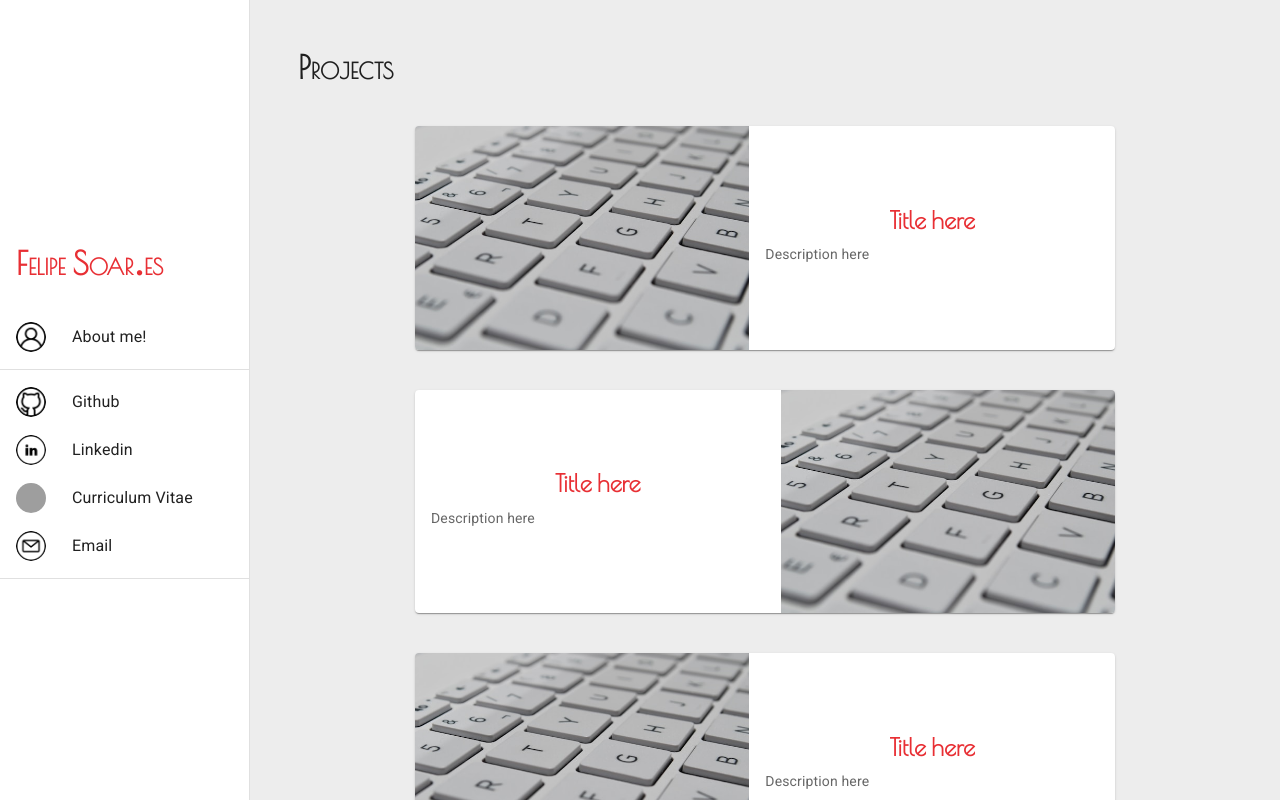
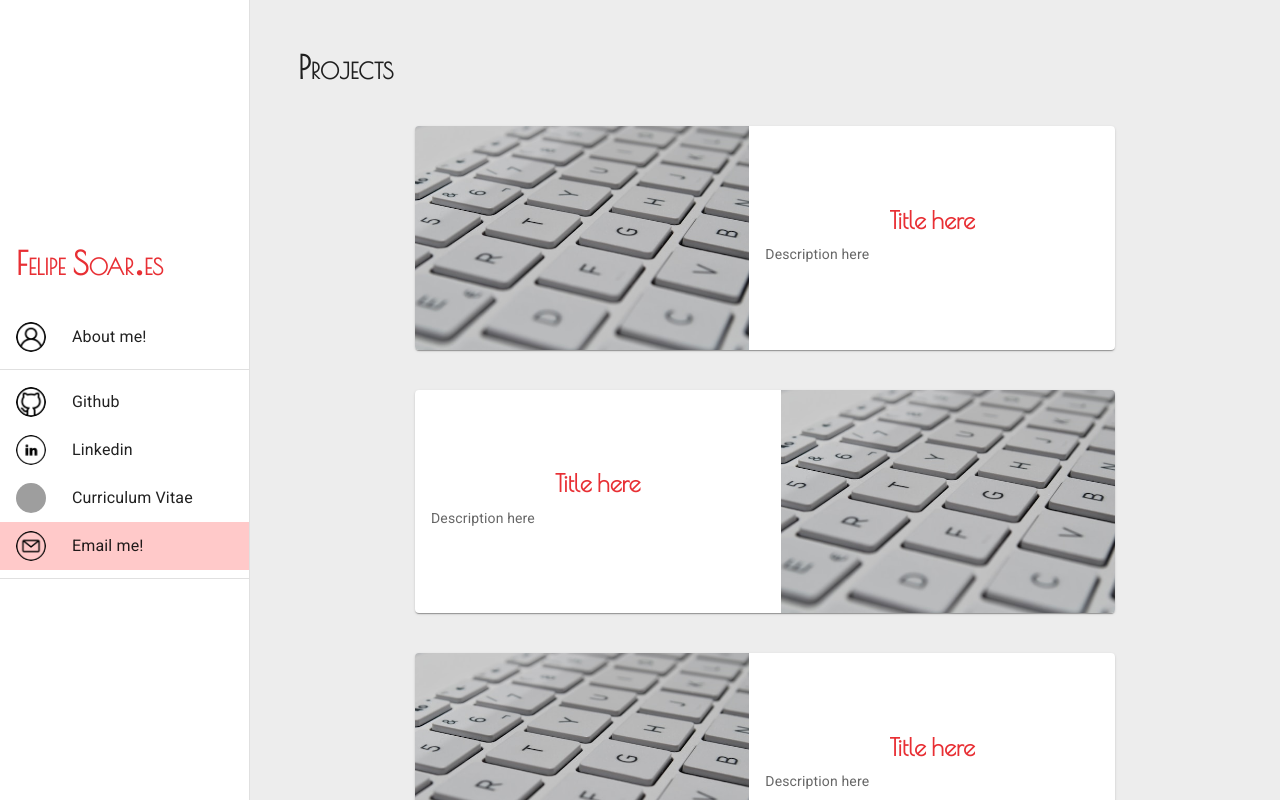
Before and after one commit to felipe31/felipesoar.es, a Next.js app: page / in a window 1280 px wide. Shown: the top 800 px of the page. Built offline with nearby package versions, Linux system fonts and the light colour scheme; no server answers; grey boxes are pictures that could not be loaded.

Commit message:
Add highlight to email item

```diff
--- a/src/components/SideDrawer.tsx
+++ b/src/components/SideDrawer.tsx
@@ -75,7 +75,8 @@ export default function SideDrawer() {
             <SideDrawerListItem
               href="mailto:felipe31soares@gmail.com"
               src="/images/email.png"
-              text="Email"
+              text="Email me!"
+              highlight
             />
           </List>
           <Divider />
--- a/src/components/SideDrawerListItem.tsx
+++ b/src/components/SideDrawerListItem.tsx
@@ -10,17 +10,21 @@ import {
   ListItemButton,
   ListItemText,
 } from "@mui/material";
-import EventEmitter from "events";
 
 export default function SideDrawerListItem(props: {
   text: string;
   src: string;
   href: string;
   internal?: boolean;
+  highlight?: boolean;
   onClick?: React.MouseEventHandler<HTMLAnchorElement>;
 }) {
   return (
-    <ListItem key={props.text} disablePadding>
+    <ListItem
+      key={props.text}
+      disablePadding
+      style={props.highlight ? { backgroundColor: "#ffc9c9" } : {}}
+    >
       <ListItemButton
         href={props.href}
         target={props.internal ? "" : "_blank"}
```
